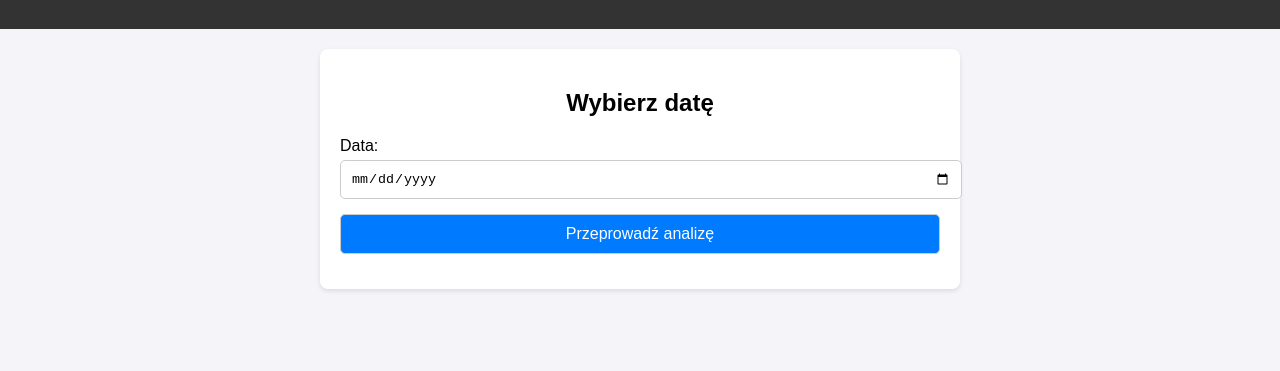
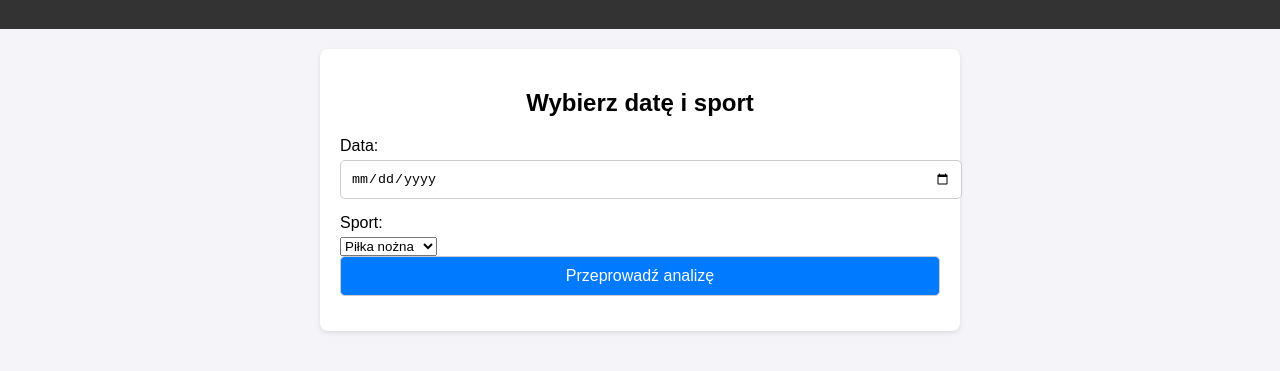
Before and after one commit to xMaksymilianxx/analizator, a plain HTML site: page index.html in a window 1280 px wide. Shown: the part 71-442 px from the top of the page. Drawn offline with Linux system fonts and the light colour scheme.

Commit message:
index.html

```diff
--- a/index.html
+++ b/index.html
@@ -12,9 +12,17 @@
     </header>
     <main>
         <div class="form-container">
-            <h2>Wybierz datę</h2>
+            <h2>Wybierz datę i sport</h2>
             <label for="date">Data:</label>
             <input type="date" id="date" required>
+
+            <label for="sport">Sport:</label>
+            <select id="sport">
+                <option value="football">Piłka nożna</option>
+                <option value="basketball">Koszykówka</option>
+                <option value="hockey">Hokej</option>
+                <option value="baseball">Baseball</option>
+            </select>
 
             <button id="analyzeButton">Przeprowadź analizę</button>
 
```
